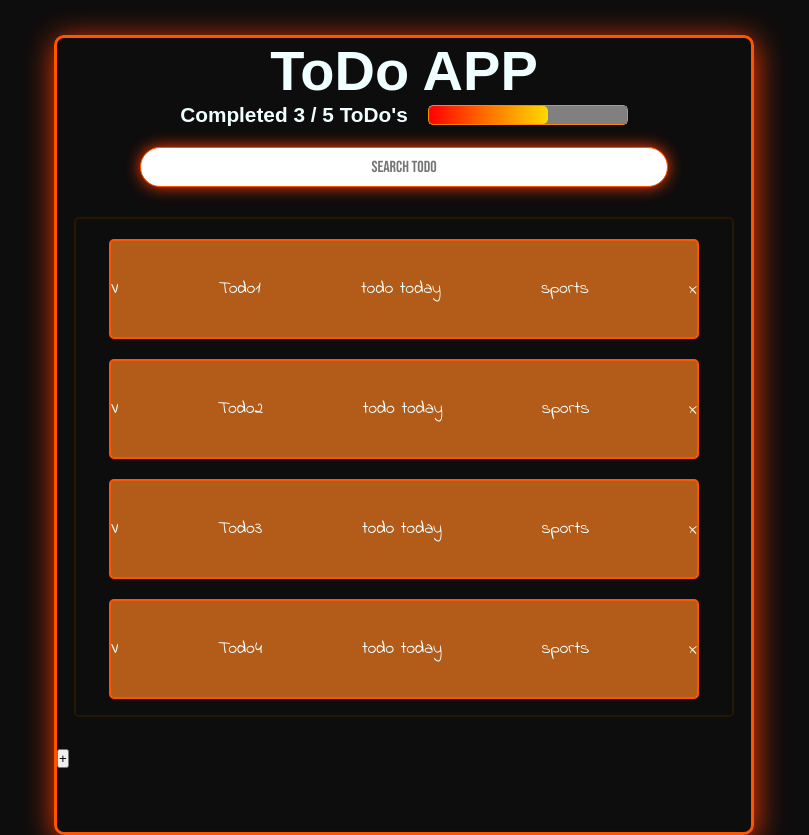
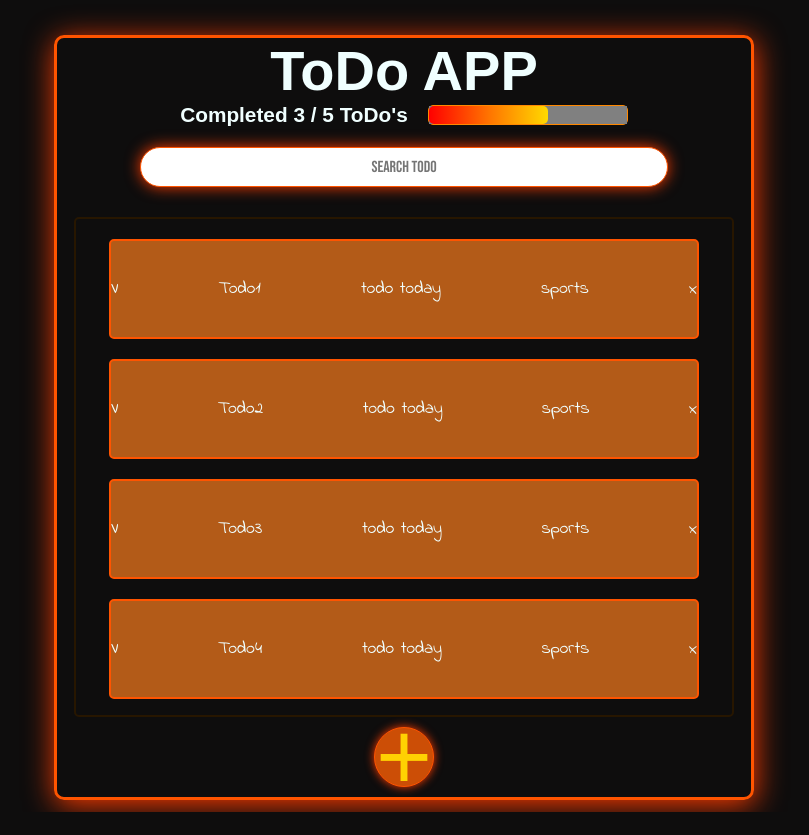
Before and after one commit to Hcrj99/Todo--List-App, a React (Create React App) app: page / in a window 1280 px wide. Shown: the whole page, without its empty margins (236-1045 px from the left). After the commit the page ends 812 px from the top, so only its background shows below. Built offline with nearby package versions, Linux system fonts and the light colour scheme; a web font is replaced by a local one.

Commit message:
ToDo button add css style

```diff
--- /dev/null
+++ b/src/Components/Todoadd/todoadd.css
@@ -0,0 +1,40 @@
+.add__contanier {
+    width: 95%;
+    height: auto;
+    margin: 10px auto;
+    display: flex;
+    flex-wrap: wrap;
+    align-items: center;
+    justify-content: center;
+    user-select: none;
+}
+
+.button__contanier {
+    width: 60px;
+    height: 60px;
+    border-radius: 30px;
+    border: 1px solid;
+    display: flex;
+    justify-content: center;
+    align-items: center;
+    cursor: pointer;
+    font-size: 6rem;
+    transform: rotate(0);
+    transform: .2s ease;
+    background-color: rgb(204, 78, 6);
+	animation: changeColor 3s infinite;
+    color: rgb(255, 209, 2);
+	box-shadow: 0 0 10px rgb(255, 60, 0);
+}
+
+.button__contanier:hover{
+    transform: rotate(224deg);
+}
+
+@keyframes changeColor {
+	0% {border-color: rgb(255, 50, 0);}
+	25% {border-color: rgb(255, 100, 0);}
+	50% {border-color: rgb(255, 150, 0);}
+	75% {border-color: rgb(255, 110, 0);}
+	100% {border-color:rgb(255, 60, 0);}
+}
--- a/src/Components/Todoadd/todoadd.jsx
+++ b/src/Components/Todoadd/todoadd.jsx
@@ -1,9 +1,10 @@
+import './todoadd.css'
 
 function TodoAddButton () {
 	return(
-	<>
-	<button>+</button>
-	</>
+	<div className='add__contanier'>
+	<button className='button__contanier'>+</button>
+	</div>
 	);
 }
 
--- a/src/Components/Todochart/todochart.css
+++ b/src/Components/Todochart/todochart.css
@@ -3,6 +3,7 @@
 	max-width: 700px;
 	height: 500px;
 	margin: 30px auto;
+	margin-bottom: 10px;
 	overflow: auto;
 	border: 2px solid rgb(39, 22, 0);
 	border-radius: 5px;
--- a/src/Components/Todosearch/todosearch.css
+++ b/src/Components/Todosearch/todosearch.css
@@ -7,6 +7,7 @@
 	flex-wrap: wrap;
 	align-items: center;
 	justify-content: center;
+	user-select: none;
 }
 
 .todosearch__input {
--- a/src/styles/App.css
+++ b/src/styles/App.css
@@ -20,7 +20,7 @@ body {
 #root {
 	width: 95%;
 	max-width: 700px;
-	height: 800px;
+	height: auto;
 	margin-top: 35px;
 	border: 3px solid;
 	border-radius: 10px;
```
